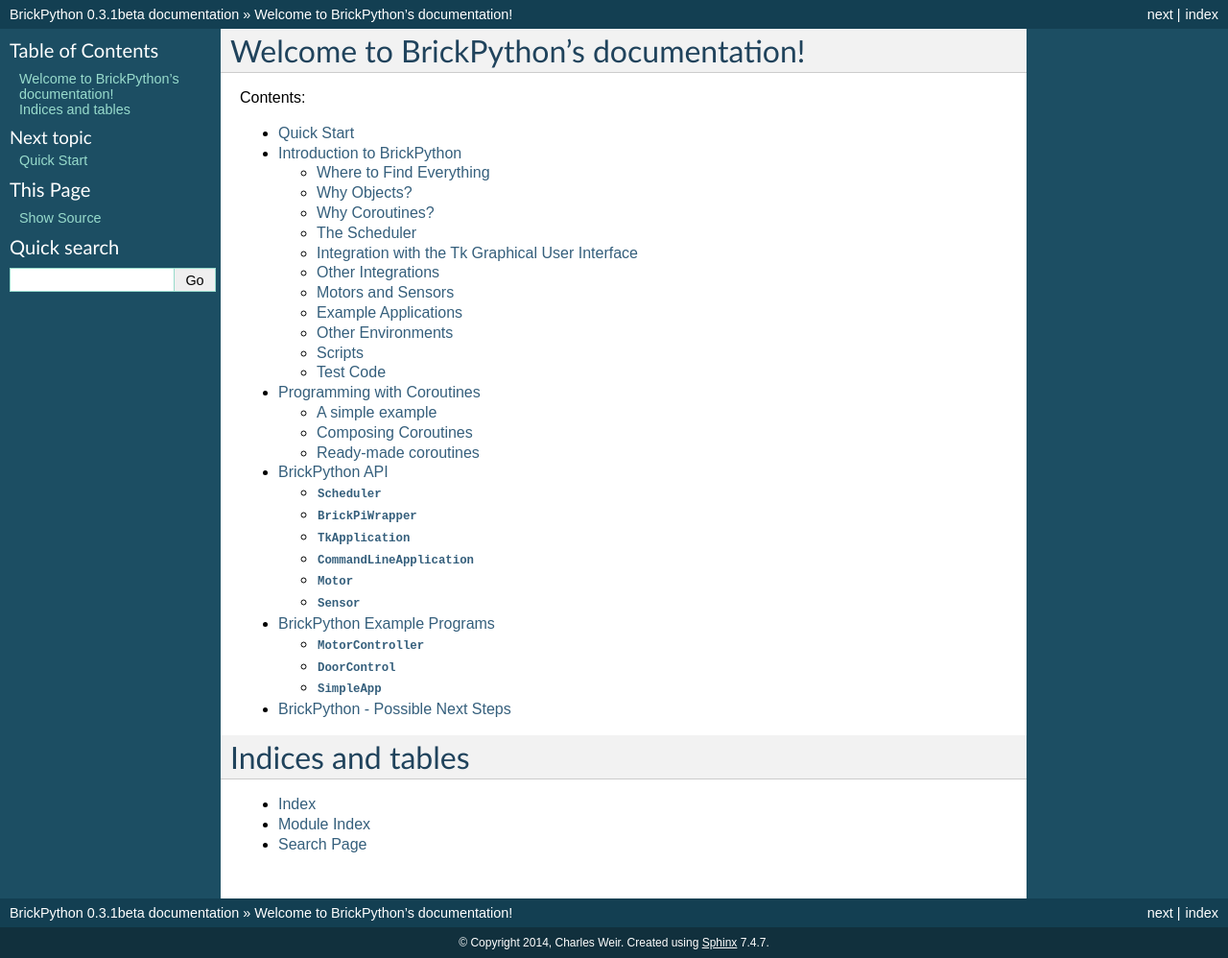
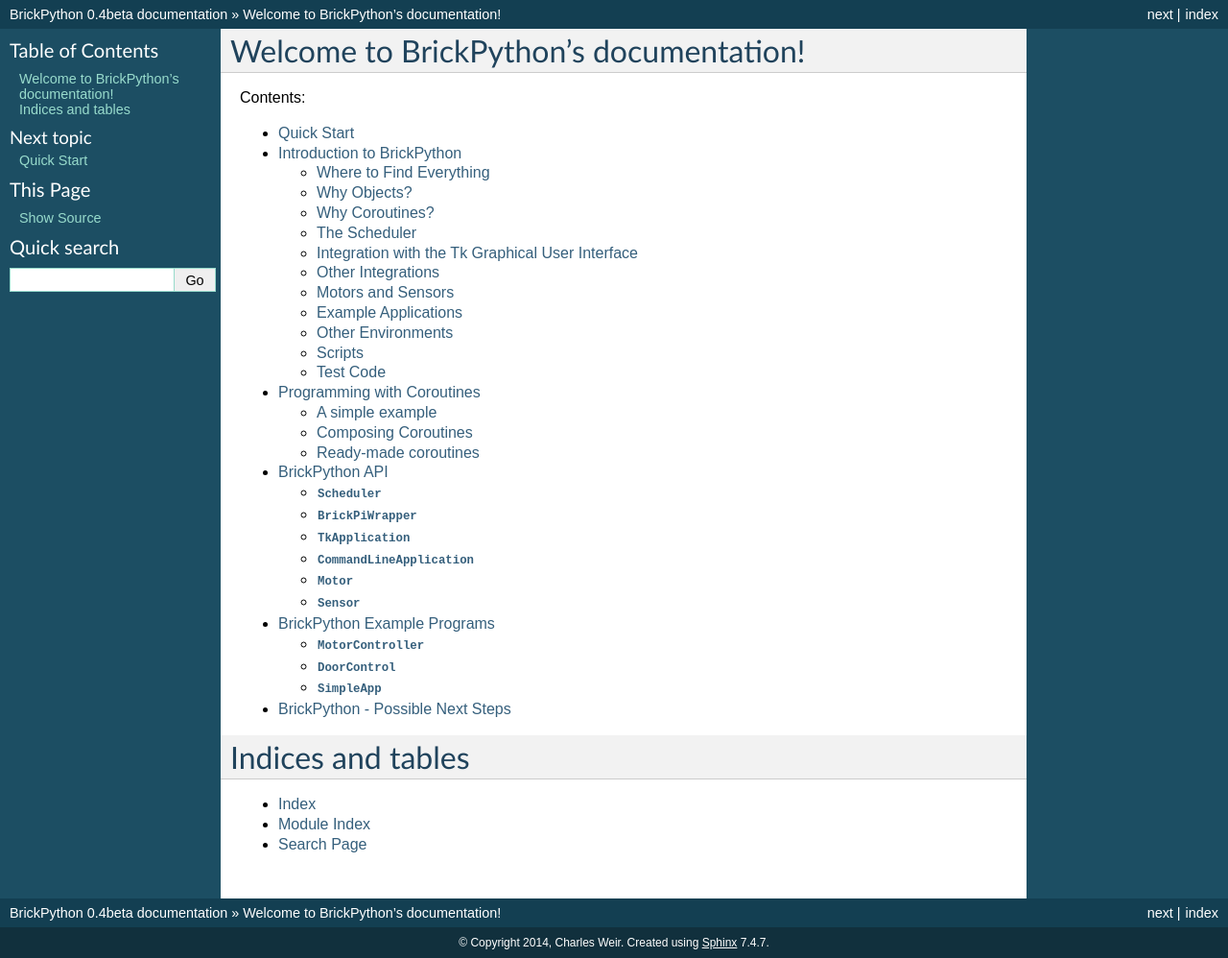
Before and after one commit to charlesweir/BrickPython, a Sphinx documentation site: the page built from docs/index.rst, in a window 1280 px wide. Shown: the whole page at 96% size. Built offline with Sphinx 7.4.7, drawn with Linux system fonts in a browser that asks for light colours.

Commit message:
Upped release numbers

```diff
--- a/BrickPython/__init__.py
+++ b/BrickPython/__init__.py
@@ -1,2 +1,2 @@
 # Change version numbers here and in docs/conf.py.  Also edit CHANGES.txt.
-__version__ = '0.3.1'
+__version__ = '0.4'
--- a/CHANGES.txt
+++ b/CHANGES.txt
@@ -1,6 +1,6 @@
 # BrickPython Changelog
 
-## BrickPython v.4
+## BrickPython v0.4
 
 - Updated PID algorithm so it's independent of the work cycle time.
   BACKWARDS COMPATIBILITY WARNING: One parameter to the constructor of
--- a/docs/conf.py
+++ b/docs/conf.py
@@ -57,9 +57,9 @@
 # built documents.
 #
 # The short X.Y version.
-version = '0.3.1'
+version = '0.4'
 # The full version, including alpha/beta/rc tags.
-release = '0.3.1beta'
+release = '0.4beta'
 
 # The language for content autogenerated by Sphinx. Refer to documentation
 # for a list of supported languages.
```
